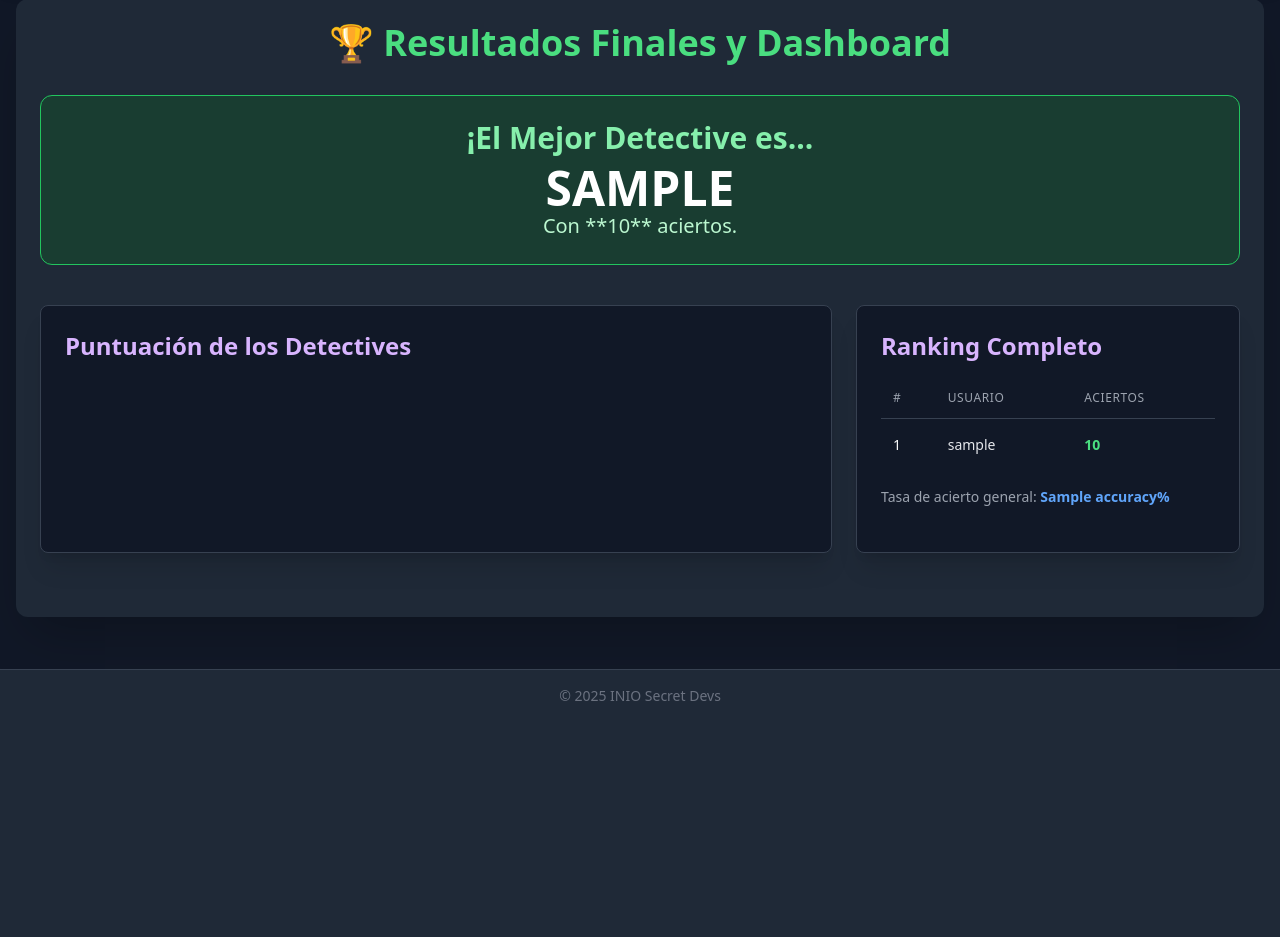
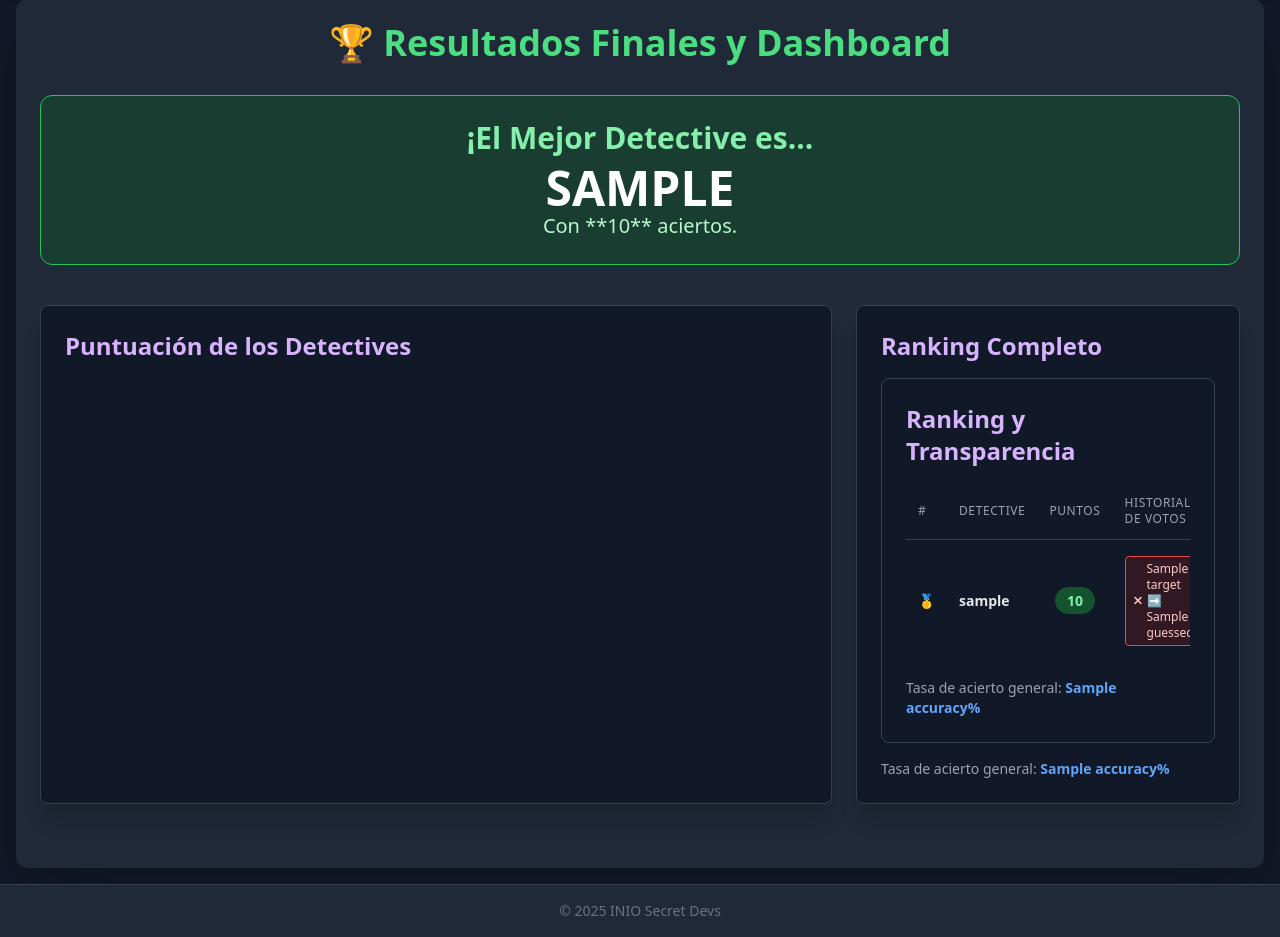
Before and after one commit to ioseluiz/guess_amigo_secreto_inio_app, a Django app: template game/templates/game/results.html in a window 1280 px wide. Shown: the part 78-1015 px from the top of the page. Before the commit the page ends 779 px from the top, so only its background shows below. Run offline with Django 5.2, Linux system fonts and the light colour scheme; the template is opened without the code that fills it: most values are stand-ins (such as "Sample title", 1, 10 or a date in 2020); a map, chart or similar area stays blank; some libraries are stand-ins or nearby versions.

Commit message:
Fix dashboard aciertos

```diff
--- a/game/templates/game/results.html
+++ b/game/templates/game/results.html
@@ -27,24 +27,66 @@
         <div class="bg-gray-900 p-6 rounded-lg shadow-xl border border-gray-700">
             <h3 class="text-2xl font-semibold mb-4 text-purple-300">Ranking Completo</h3>
             <div class="overflow-x-auto">
+                <div class="bg-gray-900 p-6 rounded-lg shadow-xl border border-gray-700">
+    <h3 class="text-2xl font-semibold mb-4 text-purple-300">Ranking y Transparencia</h3>
+    <div class="overflow-x-auto">
         <table class="min-w-full divide-y divide-gray-700">
             <thead>
                 <tr>
                     <th class="px-3 py-3 text-left text-xs font-medium text-gray-400 uppercase tracking-wider">#</th>
-                            <th class="px-3 py-3 text-left text-xs font-medium text-gray-400 uppercase tracking-wider">Usuario</th>
-                            <th class="px-3 py-3 text-left text-xs font-medium text-gray-400 uppercase tracking-wider">Aciertos</th>
+                    <th class="px-3 py-3 text-left text-xs font-medium text-gray-400 uppercase tracking-wider">Detective</th>
+                    <th class="px-3 py-3 text-left text-xs font-medium text-gray-400 uppercase tracking-wider text-center">Puntos</th>
+                    <th class="px-3 py-3 text-left text-xs font-medium text-gray-400 uppercase tracking-wider">Historial de Votos</th>
                 </tr>
             </thead>
             <tbody class="divide-y divide-gray-800">
                 {% for item in scoreboard %}
-                            <tr class="{% if item.username == winner.username and winner.points > 0 %}bg-yellow-500/20{% else %}hover:bg-gray-800{% endif %}">
-                                <td class="px-3 py-4 whitespace-nowrap text-sm font-medium text-white">{{ forloop.counter }}</td>
-                                <td class="px-3 py-4 whitespace-nowrap text-sm text-gray-200">{{ item.username }}</td>
-                                <td class="px-3 py-4 whitespace-nowrap text-sm font-bold text-green-400">{{ item.points }}</td>
+                    <tr class="{% if item.username == winner.username and winner.points > 0 %}bg-yellow-500/10{% else %}hover:bg-gray-800{% endif %} transition">
+
+                        <td class="px-3 py-4 whitespace-nowrap text-sm font-medium text-gray-500">
+                            {% if forloop.counter == 1 and item.points > 0 %}🥇{% elif forloop.counter == 2 %}🥈{% elif forloop.counter == 3 %}🥉{% else %}{{ forloop.counter }}{% endif %}
+                        </td>
+
+                        <td class="px-3 py-4 whitespace-nowrap text-sm text-gray-200 font-bold">
+                            {{ item.username }}
+                        </td>
+
+                        <td class="px-3 py-4 whitespace-nowrap text-sm font-bold text-center">
+                            <span class="px-3 py-1 rounded-full {% if item.points > 0 %}bg-green-900 text-green-300{% else %}bg-gray-700 text-gray-400{% endif %}">
+                                {{ item.points }}
+                            </span>
+                        </td>
+
+                        <td class="px-3 py-4 text-sm text-gray-300">
+                            {% if item.vote_details %}
+                                <div class="flex flex-wrap gap-2">
+                                    {% for vote in item.vote_details %}
+                                        <div class="text-xs border rounded px-2 py-1 flex items-center gap-1
+                                            {% if vote.is_correct %}border-green-500 bg-green-900/30 text-green-200{% else %}border-red-500 bg-red-900/30 text-red-200{% endif %}"
+                                            title="Realidad: {{ vote.target }} le regalaba a {{ vote.real }}">
+
+                                            {% if vote.is_correct %}
+                                                <i class="fas fa-check"></i>
+                                            {% else %}
+                                                <i class="fas fa-times"></i>
+                                            {% endif %}
+
+                                            <span>{{ vote.target }} ➡ {{ vote.guessed }}</span>
+                                        </div>
+                                    {% endfor %}
+                                </div>
+                            {% else %}
+                                <span class="text-gray-600 italic text-xs">No votó</span>
+                            {% endif %}
+                        </td>
+
                     </tr>
                 {% endfor %}
             </tbody>
         </table>
+    </div>
+    <p class="mt-4 text-sm text-gray-400">Tasa de acierto general: <span class="font-bold text-blue-400">{{ accuracy }}%</span></p>
+</div>
             </div>
             <p class="mt-4 text-sm text-gray-400">Tasa de acierto general: <span class="font-bold text-blue-400">{{ accuracy }}%</span></p>
         </div>
```
Also changed, not shown: game/views.py (+13 -13 lines), db.sqlite3. Lines whose indentation alone changed are shown as unchanged.
